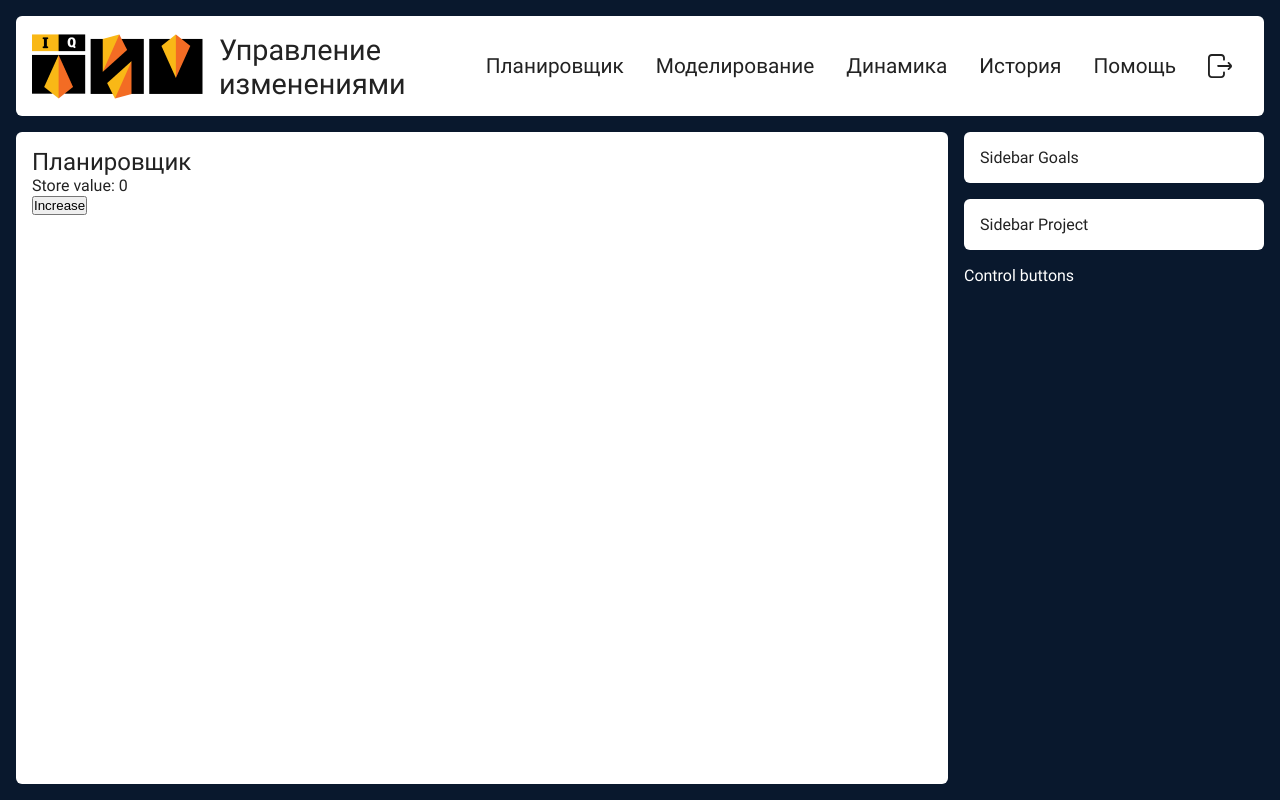
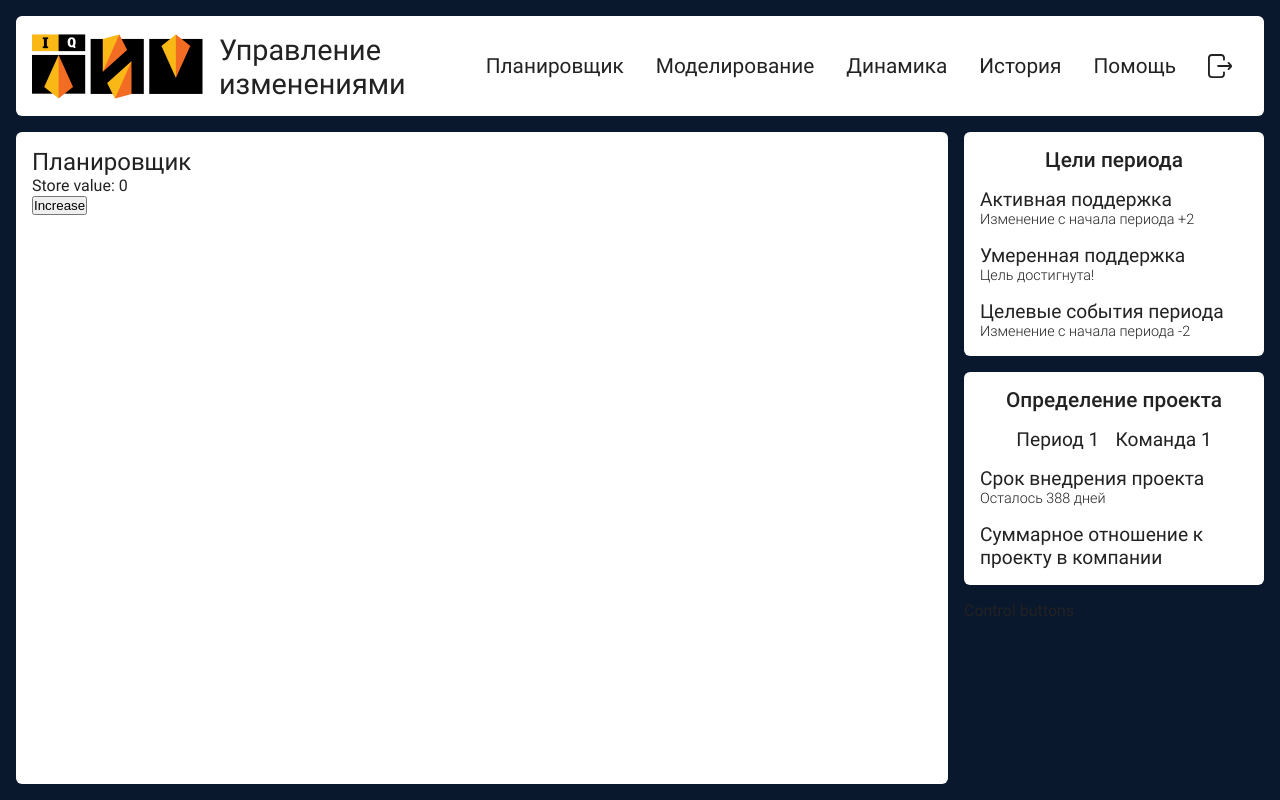
Before and after one commit to Droidion/implementing-change, a Vue app in the folder client/: page /#/planner in a window 1280 px wide. Built offline with nearby package versions, Linux system fonts and the light colour scheme.

Commit message:
informers

```diff
--- /dev/null
+++ b/client/src/components/Indicator.vue
@@ -0,0 +1,36 @@
+<template>
+  <div>
+    <slot></slot>
+  </div>
+</template>
+
+<style lang="scss">
+.informer-title {
+  font-size: 1.3rem;
+  font-weight: 500;
+  text-align: center;
+  width: 100%;
+}
+
+.informer-block {
+  margin-top: 1rem;
+}
+
+.informer-block-title {
+  font-size: 1.2rem;
+}
+
+.informer-block-caption {
+  font-size: 0.9rem;
+  font-weight: 300;
+}
+
+.informer-subtitle {
+  display: flex;
+  justify-content: center;
+
+  div {
+    margin: 0 0.5rem;
+  }
+}
+</style>
--- /dev/null
+++ b/client/src/components/IndicatorGoals.vue
@@ -0,0 +1,24 @@
+<template>
+  <indicator>
+    <h2 class="informer-title">Цели периода</h2>
+    <div class="informer-block">
+      <div class="informer-block-title">Активная поддержка</div>
+      <div></div>
+      <div class="informer-block-caption">Изменение с начала периода +2</div>
+    </div>
+    <div class="informer-block">
+      <div class="informer-block-title">Умеренная поддержка</div>
+      <div></div>
+      <div class="informer-block-caption">Цель достигнута!</div>
+    </div>
+    <div class="informer-block">
+      <div class="informer-block-title">Целевые события периода</div>
+      <div></div>
+      <div class="informer-block-caption">Изменение с начала периода -2</div>
+    </div>
+  </indicator>
+</template>
+
+<script lang="ts" setup>
+import Indicator from './Indicator.vue'
+</script>
--- /dev/null
+++ b/client/src/components/IndicatorProject.vue
@@ -0,0 +1,22 @@
+<template>
+  <indicator>
+    <h2 class="informer-title">Определение проекта</h2>
+    <div class="informer-block informer-subtitle">
+      <div class="informer-block-title">Период 1</div>
+      <div class="informer-block-title">Команда 1</div>
+    </div>
+    <div class="informer-block">
+      <div class="informer-block-title">Срок внедрения проекта</div>
+      <div></div>
+      <div class="informer-block-caption">Осталось 388 дней</div>
+    </div>
+    <div class="informer-block">
+      <div class="informer-block-title">Суммарное отношение к проекту в компании</div>
+      <div></div>
+    </div>
+  </indicator>
+</template>
+
+<script lang="ts" setup>
+import Indicator from './Indicator.vue'
+</script>
--- a/client/src/components/layouts/MainLayout.vue
+++ b/client/src/components/layouts/MainLayout.vue
@@ -4,38 +4,38 @@
     <article class="content">
       <router-view></router-view>
     </article>
-    <aside class="side-goals">Sidebar Goals</aside>
-    <aside class="side-project">Sidebar Project</aside>
+    <indicator-goals class="side-goals"></indicator-goals>
+    <indicator-project class="side-project"></indicator-project>
     <aside class="side-controls">Control buttons</aside>
   </div>
 </template>
 
 <script lang="ts" setup>
 import HeaderMenu from '../HeaderMenu.vue'
+import IndicatorGoals from '../IndicatorGoals.vue'
+import IndicatorProject from '../IndicatorProject.vue'
 </script>
 
 <style scoped lang="scss">
+@use '../../styles/colors';
+
 .header {
   grid-area: header;
 }
 
 .content {
-  background: white;
   grid-area: content;
 }
 
 .side-goals {
-  background: white;
   grid-area: side-goals;
 }
 
 .side-project {
-  background: white;
   grid-area: side-project;
 }
 
 .side-controls {
-  color: white;
   grid-area: side-controls;
 }
 
@@ -43,6 +43,7 @@ import HeaderMenu from '../HeaderMenu.vue'
 .content,
 .side-goals,
 .side-project {
+  background: colors.$white;
   border-radius: 6px;
   padding: 1rem;
 }
--- a/client/src/styles/_fonts.scss
+++ b/client/src/styles/_fonts.scss
@@ -7,6 +7,7 @@
     url('/fonts/roboto-v27-latin_cyrillic-300.woff2') format('woff2'), /* Chrome 26+, Opera 23+, Firefox 39+ */
     url('/fonts/roboto-v27-latin_cyrillic-300.woff') format('woff'); /* Chrome 6+, Firefox 3.6+, IE 9+, Safari 5.1+ */
 }
+
 /* roboto-regular - latin_cyrillic */
 @font-face {
     font-family: 'Roboto';
@@ -16,6 +17,7 @@
     url('/fonts/roboto-v27-latin_cyrillic-regular.woff2') format('woff2'), /* Chrome 26+, Opera 23+, Firefox 39+ */
     url('/fonts/roboto-v27-latin_cyrillic-regular.woff') format('woff'); /* Chrome 6+, Firefox 3.6+, IE 9+, Safari 5.1+ */
 }
+
 /* roboto-500 - latin_cyrillic */
 @font-face {
     font-family: 'Roboto';
@@ -25,6 +27,7 @@
     url('/fonts/roboto-v27-latin_cyrillic-500.woff2') format('woff2'), /* Chrome 26+, Opera 23+, Firefox 39+ */
     url('/fonts/roboto-v27-latin_cyrillic-500.woff') format('woff'); /* Chrome 6+, Firefox 3.6+, IE 9+, Safari 5.1+ */
 }
+
 /* roboto-700 - latin_cyrillic */
 @font-face {
     font-family: 'Roboto';
--- a/client/src/views/LoginPage.vue
+++ b/client/src/views/LoginPage.vue
@@ -7,11 +7,13 @@
 </template>
 
 <script setup lang="ts">
+import { useRouter } from 'vue-router'
 import SigninInput from '../components/SigninInput.vue'
 
+const router = useRouter()
+
 function passwordChanged(password: string) {
-  console.log(password)
-  console.log(location.protocol + '//' + location.hostname)
+  router.push('/planner')
 }
 </script>
 
```
